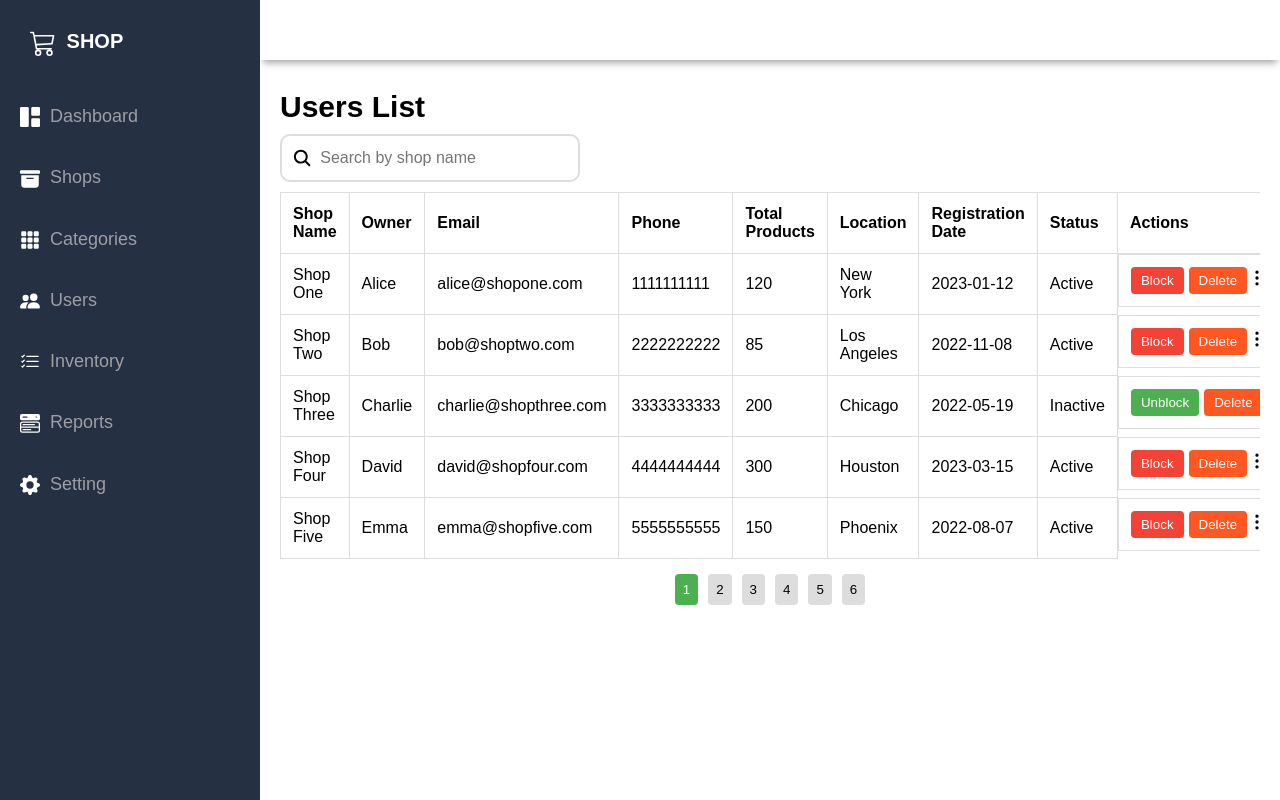
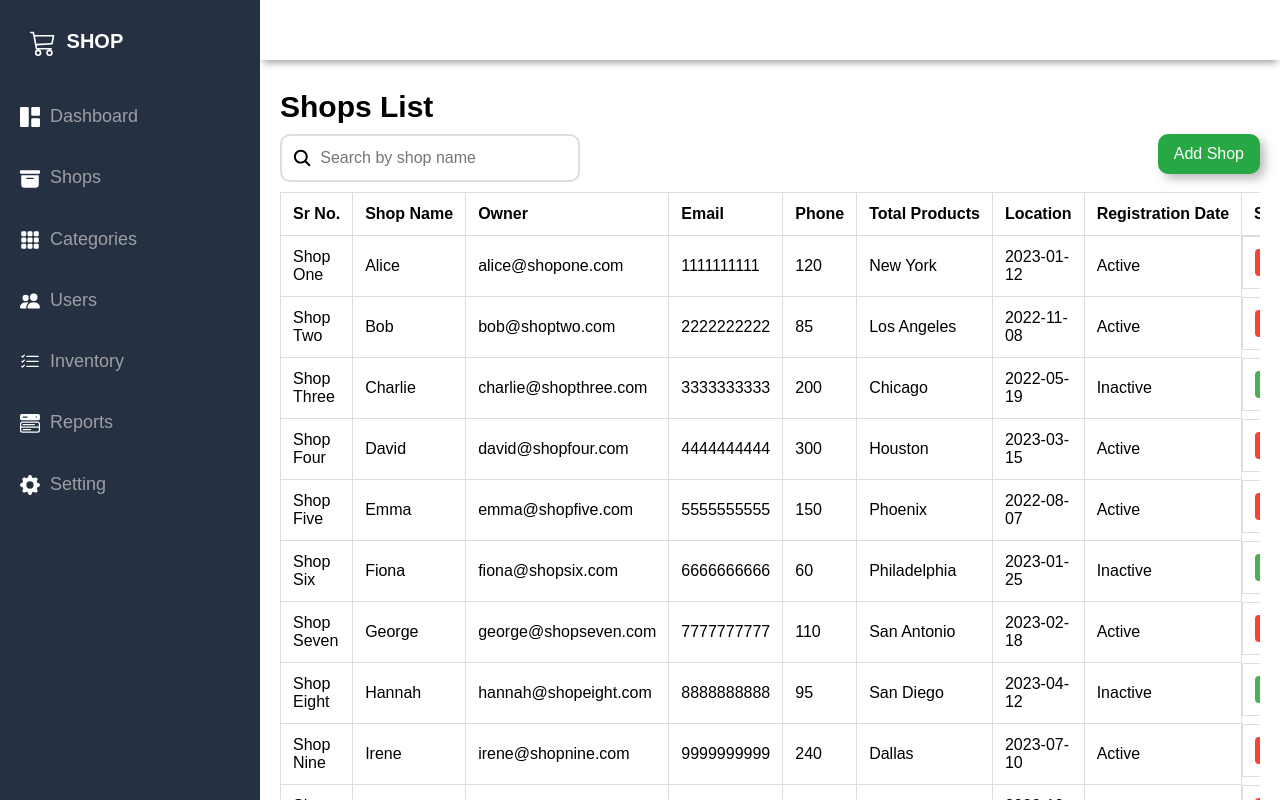
Before and after one commit to Warish-dev/blinkit-clone, a React (Vite) app: page /admin/shops in a window 1280 px wide. Built offline with nearby package versions, Linux system fonts and the light colour scheme.

Commit message:
add button on shops page

```diff
--- a/src/component/Admin/Shops.jsx
+++ b/src/component/Admin/Shops.jsx
@@ -49,7 +49,7 @@ const Shops = () => {
     const [totalProducts, setTotalProducts] = useState('');
     const [location, setLocation] = useState('');
     const [currentPage, setCurrentPage] = useState(1);
-    const shopsPerPage = 5;
+    const shopsPerPage = 10;
 
     const addShop = () => {
         if (shopName && ownerName && email && phone && totalProducts && location) {
@@ -110,8 +110,9 @@ const Shops = () => {
     return (
         <div className={styles.container}>
 
-            <h2>Users List</h2>
+            <h2>Shops List</h2>
 
+            <div className={styles.topContainer}>
                 <div className={styles.searchContainer}>
                     <IoSearch />
                     <input
@@ -121,6 +122,9 @@ const Shops = () => {
                         value={searchTerm}
                         onChange={handleSearch}
                     />
+                </div>
+
+                <button>Add Shop</button>
             </div>
 
             {/* Add New Shop Form */}
@@ -140,6 +144,7 @@ const Shops = () => {
                 <table className={styles.shopTable}>
                     <thead>
                         <tr>
+                            <th>Sr No.</th>
                             <th>Shop Name</th>
                             <th>Owner</th>
                             <th>Email</th>
--- a/src/styles/shops.module.css
+++ b/src/styles/shops.module.css
@@ -8,6 +8,31 @@
 
     overflow-y: auto;
 }
+
+.topContainer{
+    display: flex;
+    justify-content: space-between;
+}
+
+.topContainer button {
+    max-height: max-content;
+    background-color: #28a745;
+    color: white;
+    font-size: 800;
+    font-size: 1rem;
+    padding: 0.7rem 1rem;
+    border: none;
+    border-radius: 10px;
+    cursor: pointer;
+    transition: background-color 0.3s ease;
+
+    box-shadow: 5px 5px 10px rgba(128, 128, 128, 0.5);
+}
+
+.topContainer button:hover {
+    background-color: #218838;
+}
+
 
 .container h2 {
     font-size: 30px;
@@ -60,7 +85,7 @@
     padding: 8px;
     border: none;
     outline: none;
-
+    background-color: transparent;
     font-size: 16px;
 }
 
@@ -80,6 +105,9 @@
     padding: 12px;
     text-align: left;
     border: 1px solid #ddd;
+}
+.shopTable th{
+    text-wrap: nowrap;
 }
 
 .actionButton {
@@ -169,11 +197,3 @@
 .actionMenu li:hover {
     background-color: rgb(212, 212, 212);
 }
-
-@media (max-width: 768px) {
-
-    .userTable td, .userTable th{
-        text-wrap: nowrap;
-    }
-
-}
--- a/src/styles/users.module.css
+++ b/src/styles/users.module.css
@@ -38,7 +38,7 @@
     padding: 8px;
     border: none;
     outline: none;
-
+    background-color: transparent;
     font-size: 16px;
 }
 
```
Lines whose indentation alone changed are shown as unchanged.
